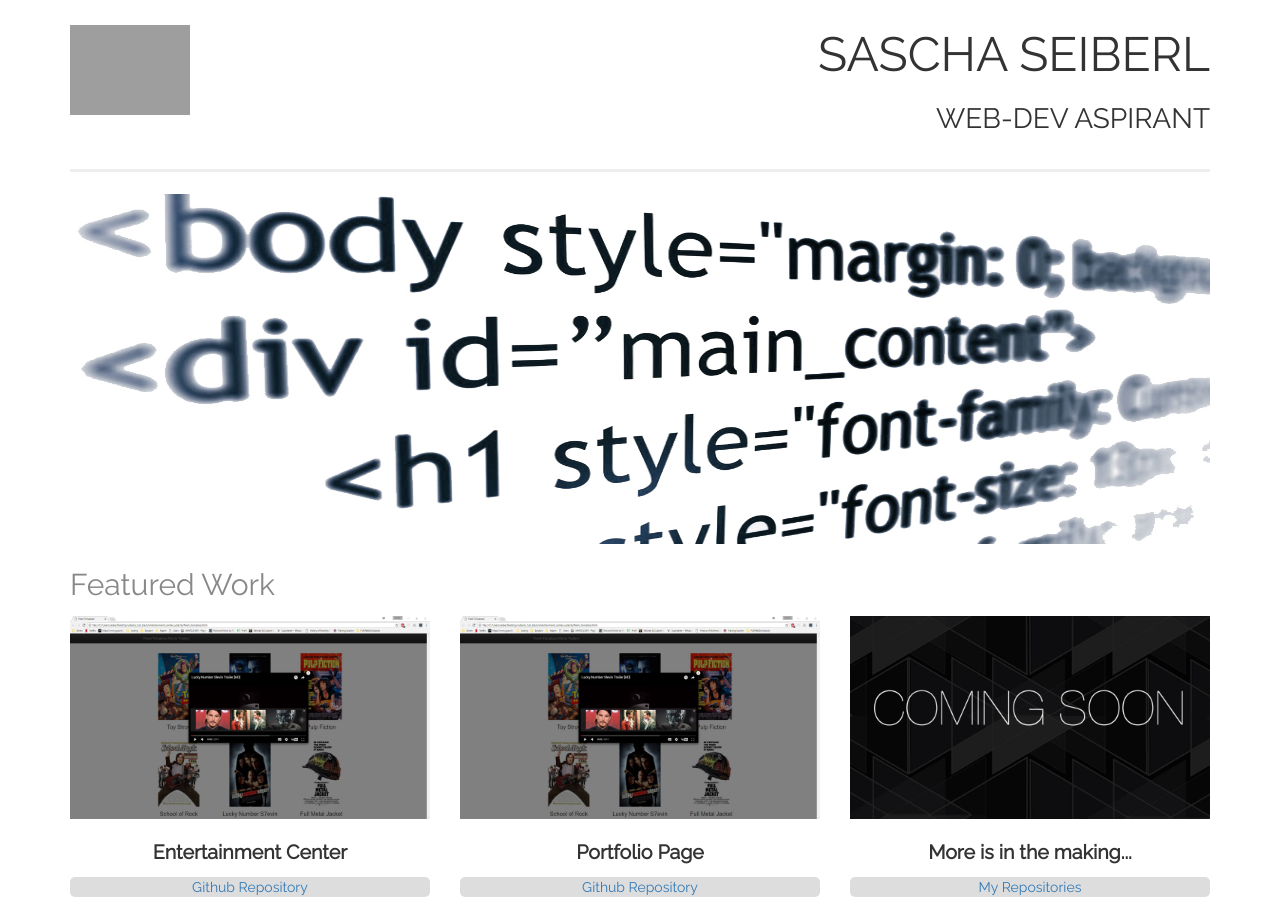
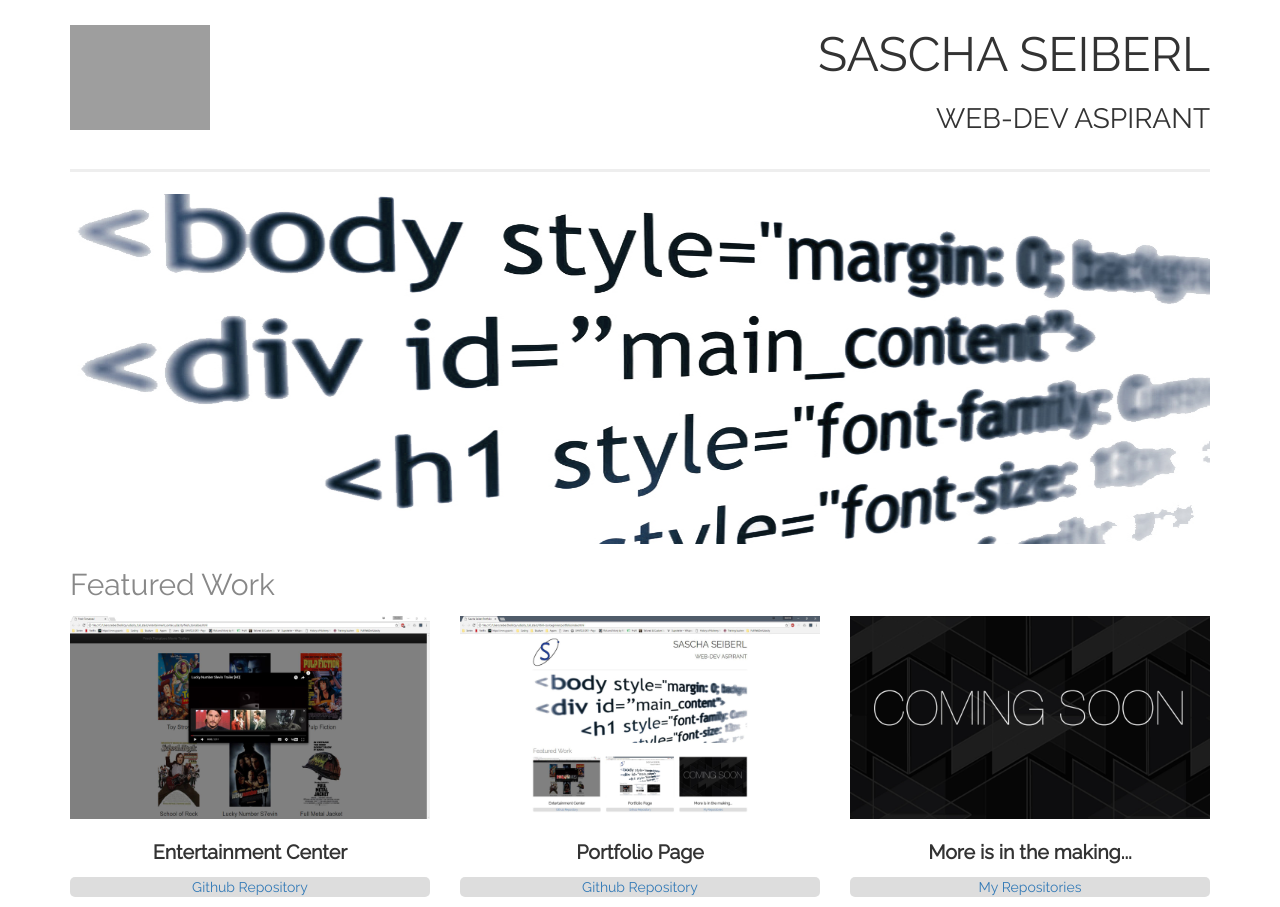
Before and after one commit to SaschaSei/portfolio-udacity, a plain HTML site: page index.html in a window 1280 px wide. Drawn offline with Linux system fonts and the light colour scheme; grey boxes are pictures that could not be loaded.

Commit message:
Change Logo. Add portfolio_page image.

```diff
--- a/framework/css/main.css
+++ b/framework/css/main.css
@@ -9,7 +9,7 @@
  }
 
  .logo-img {
-   width: 120px;
+   width: 140px;
    margin-top: 25px;
  }
 
--- a/index.html
+++ b/index.html
@@ -39,7 +39,7 @@
           <p><a class="portfolio-links" href="https://github.com/SaschaSei/entertainment_center_udacity">Github Repository</a></p>
         </div>
         <div class="col-md-4 col-sm-4">
-          <img class="portfolio-img img-responsive" src="img/entertainment_center_screen.JPG" alt="Image not found.">
+          <img class="portfolio-img img-responsive" src="img/portfolio_page.JPG" alt="Image not found.">
             <h3 class="">Portfolio Page</h3>
             <p><a  class="portfolio-links" href="https://github.com/SaschaSei/entertainment_center_udacity">Github Repository</a></p>
         </div>
```
Also changed, not shown: img/portfolio_page.jpg (added), 1 other file.
